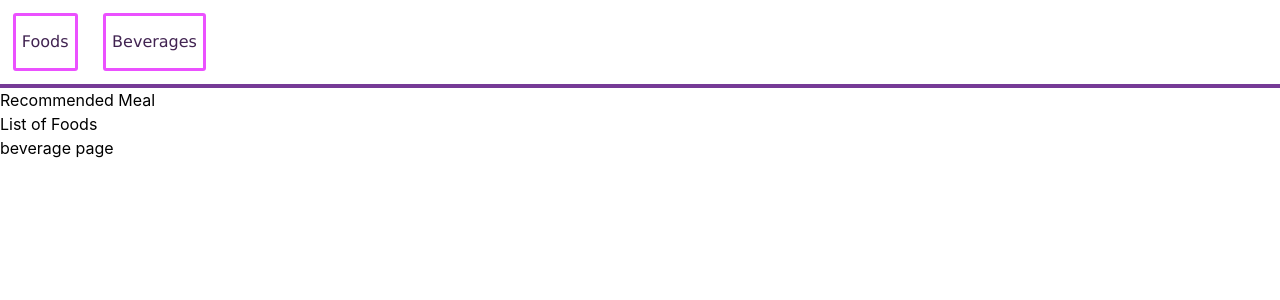
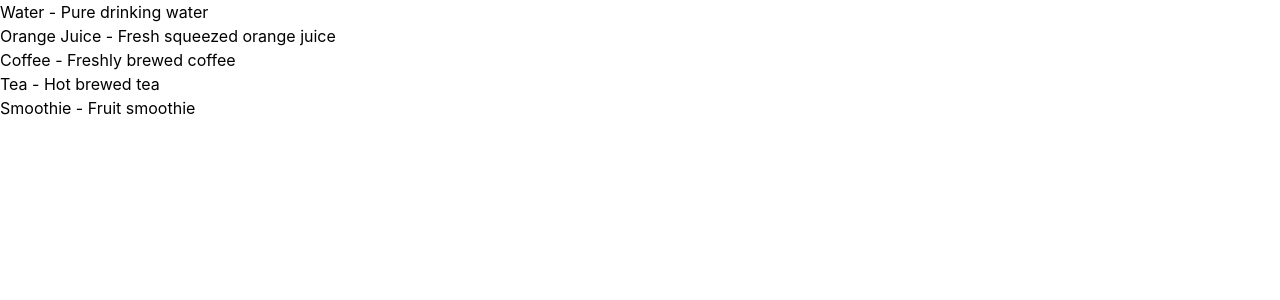
Before and after one commit to StrawberrySugars/Liftoff, a SvelteKit app: page /beverages in a window 1280 px wide. Shown: the top 300 px of the page. Built offline with nearby package versions, Linux system fonts and the light colour scheme.

Commit message:
feat: add beverage store and integrate with beverages page

```diff
--- a/package.json
+++ b/package.json
@@ -36,6 +36,7 @@
 		"vite": "^8.0.7"
 	},
 	"dependencies": {
-		"@sveltejs/adapter-static": "^3.0.10"
+		"@sveltejs/adapter-static": "^3.0.10",
+		"svelte-persisted-store": "^0.12.0"
 	}
 }
--- /dev/null
+++ b/src/components/Popup.svelte
@@ -0,0 +1,9 @@
+<script lang="ts">
+	// const {
+	//     children
+	// }: {
+	//     children:
+	// } = $props();
+</script>
+
+<div class="bg-black/50"></div>
--- /dev/null
+++ b/src/lib/stores.ts
@@ -0,0 +1,48 @@
+import { writable } from 'svelte/store';
+
+export interface Beverage {
+    id: number;
+    name: string;
+    description: string;
+}
+
+const initialBeverages: Beverage[] = [
+    { id: 1, name: 'Water', description: 'Pure drinking water' },
+    { id: 2, name: 'Orange Juice', description: 'Fresh squeezed orange juice' },
+    { id: 3, name: 'Coffee', description: 'Freshly brewed coffee' },
+    { id: 4, name: 'Tea', description: 'Hot brewed tea' },
+    { id: 5, name: 'Smoothie', description: 'Fruit smoothie' }
+];
+
+function createBeverageStore() {
+    const storedData = typeof window !== 'undefined' ? localStorage.getItem('beverages') : null;
+    const initialData = storedData ? JSON.parse(storedData) : initialBeverages;
+
+    const { subscribe, set, update } = writable<Beverage[]>(initialData);
+
+    return {
+        subscribe,
+        addBeverage: (beverage: Omit<Beverage, 'id'>) =>
+            update((items) => {
+                const newBeverage = {
+                    ...beverage,
+                    id: Math.max(...items.map((b) => b.id), 0) + 1
+                };
+                const updated = [...items, newBeverage];
+                localStorage.setItem('beverages', JSON.stringify(updated));
+                return updated;
+            }),
+        removeBeverage: (id: number) =>
+            update((items) => {
+                const updated = items.filter((b) => b.id !== id);
+                localStorage.setItem('beverages', JSON.stringify(updated));
+                return updated;
+            }),
+        reset: () => {
+            set(initialBeverages);
+            localStorage.setItem('beverages', JSON.stringify(initialBeverages));
+        }
+    };
+}
+
+export const beverages = createBeverageStore();
--- a/src/routes/beverages/+page.svelte
+++ b/src/routes/beverages/+page.svelte
@@ -1,10 +1,7 @@
-<div class="navBar">
-        <ul>
-            <li><a id="box" href="\">Foods</a></li>
-            <li><a id="box" href="\beverages">Beverages</a></li>
-        </ul>
-    </div>
+<script lang="ts">
+	import { beverages } from '$lib/stores';
+</script>
 
-<h2>Recommended Meal</h2>
-<h2>List of Foods</h2>
-<p>beverage page</p>
+{#each $beverages as beverage (beverage.id)}
+	<div>{beverage.name} - {beverage.description}</div>
+{/each}
```
Also changed, not shown: 1 other file (tests, documents, lock files or other folders).
